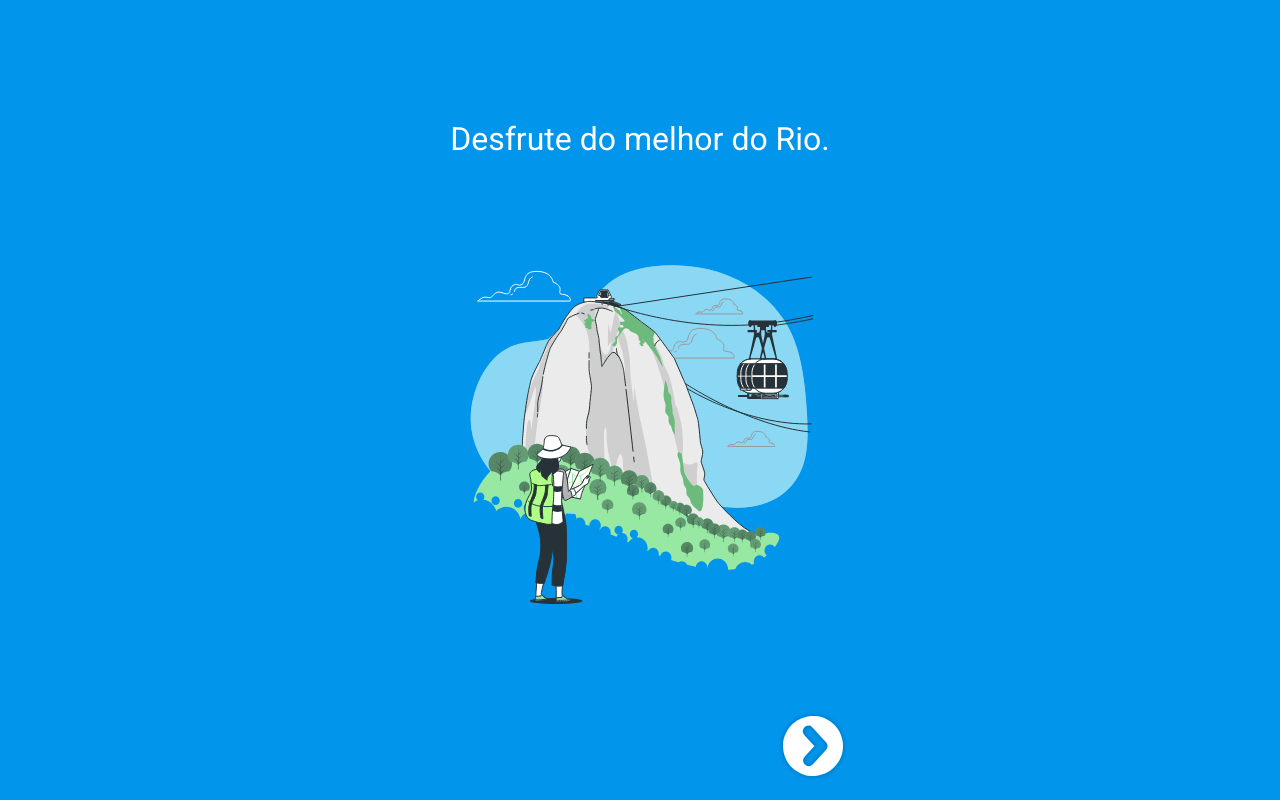
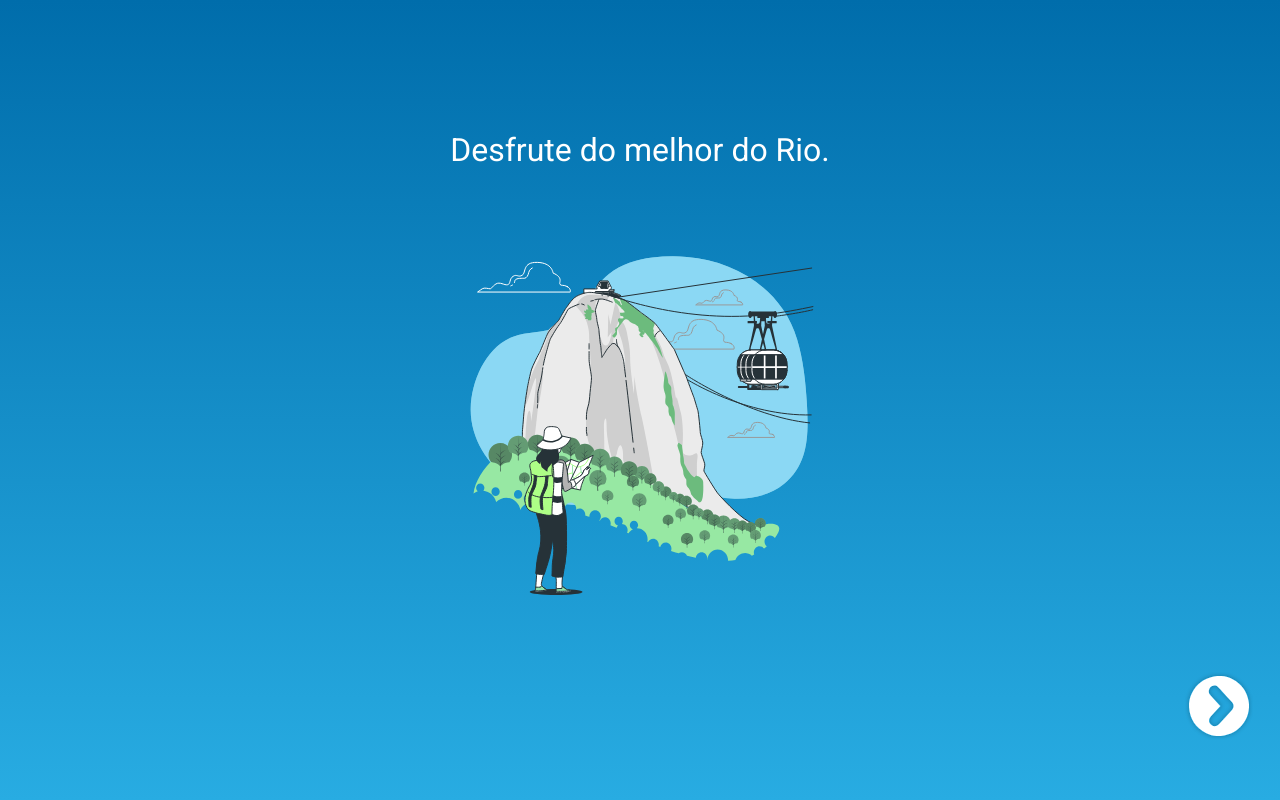
Before and after one commit to LucasAlbuquerque04/guia-rio-project, a plain HTML site: page index.html in a window 1280 px wide. Drawn offline with nearby package versions, Linux system fonts and the light colour scheme.

Commit message:
Refazendo o projeto

```diff
--- a/entrar.css
+++ /dev/null
@@ -1,79 +0,0 @@
-
-#logo {
-  height: 174px;
-  margin-bottom: 80px;
-  filter: drop-shadow(0px 4px 4px rgba(0, 0, 0, 0.35));
-  transition-duration: 0.3s;
-
-}
-
-.button_login {
-  width: 100%;
-  display: flex;
-  flex-direction: row;
-  justify-content: center;
-  align-items: center;
-  font-style: normal;
-  font-weight: 600;
-  font-size: 16px;
-  line-height: 19px;
-  padding: 16px 135px;
-  border: none;
-  background: #FFFFFF;
-  border-radius: 24px;
-  filter: drop-shadow(0px 4px 4px rgba(0, 0, 0, 0.35));
-  transition-duration: 0.3s;
-}
-
-.button_login:hover {
-  cursor: pointer;
-  background-color: #d5ebf7;
-}
-
-.button_register {
-  width: 100%;
-  display: flex;
-  flex-direction: row;
-  justify-content: center;
-  align-items: center;
-  font-style: normal;
-  font-weight: 600;
-  font-size: 16px;
-  line-height: 19px;
-  padding: 16px 111px;
-  margin-top: 12px;
-  background-color: rgba(0, 255, 255, 0);
-  color: #ffffff;
-  border: 1px solid #ffffff;
-  border-radius: 24px;
-  transition-duration: 0.3s;
-
-}
-
-.button_register:hover {
-  cursor: pointer;
-  background-color: #028cdb;
-}
-
-.continue  {
-  text-align: center;
-  font-style: normal;
-  font-weight: 300;
-  font-size: 16px;
-  line-height: 19px;
-  position:absolute;
-  bottom:0%;
-  left:0%;
-  right:0%;
-  margin-bottom: 60px;
-  transition-duration: 0.3s;
-}
-
-a {
-  font-style: normal;
-  font-weight: 300;
-  font-size: 16px;
-  line-height: 19px;
-  color: #FFFFFF;
-  transition-duration: 0.3s;
-}
--- a/global.css
+++ /dev/null
@@ -1,29 +0,0 @@
-@import url('https://fonts.googleapis.com/css2?family=Roboto:ital,wght@0,100;0,300;0,400;0,500;0,700;0,900;1,100;1,300;1,400;1,500;1,700;1,900&display=swap');
-
-* {
-  font-family: 'Roboto', sans-serif;
-  margin: 0;
-  padding: 0;
-  box-sizing: border-box;
-}
-
-body {
-  display: flex;
-  justify-content: center;
-  width: 100%;
-  height: 100vh;
-  background-color: #0195eb;
-}
-
-.container {
-  display: flex;
-  align-items: center;
-}
-
-.content {
-  display: flex;
-  flex-direction: column;
-  color: #f8fafc;
-  background-color: #0195eb;
-  border-radius: 2px;
-}
--- a/index.html
+++ b/index.html
@@ -1,33 +1,23 @@
 <!DOCTYPE html>
-<html lang="pt-br">
-
+<html lang="pt-BR">
 <head>
   <meta charset="UTF-8">
   <meta http-equiv="X-UA-Compatible" content="IE=edge">
   <meta name="viewport" content="width=device-width, initial-scale=1.0">
-  <title>Desfrute do melhor do RIO</title>
-  <link rel="stylesheet" href="https://cdnjs.cloudflare.com/ajax/libs/normalize/8.0.1/normalize.min.css"
-    integrity="sha512-NhSC1YmyruXifcj/KFRWoC561YpHpc5Jtzgvbuzx5VozKpWvQ+4nXhPdFgmx8xqexRcpAglTj9sIBWINXa8x5w=="
-    crossorigin="anonymous" referrerpolicy="no-referrer" />
-  <link rel="stylesheet" href="global.css">
-  <link rel="stylesheet" href="tela_inicial.css">
-
+  <link rel="stylesheet" href="style.css">
+  <title>Guia Rio</title>
 </head>
-
 <body>
-  <main class="container"></main>
-  <section class="content">
-    <h1 id="title">
-      Desfrute do melhor do Rio.
-    </h1>
-    <picture id="illustration">
-      <img src="imagens/Ilustração.svg" alt="ilustração-pão-de-açú car">
-    </picture>
-    <picture id="button">
-      <a href="entrar.html"><img src="imagens/botão.svg" alt="botão_entrar"></a>
-    </picture>
-  </section>
-  </div>
+  <header>
+    <h1>Desfrute do melhor do Rio.</h1>
+  </header>
+  <main>
+    <div class="ilustracao">
+      <img src="imagens/Ilustração.svg" alt="Ilustração">
+    </div>
+  </main>
+    <div class="button">
+      <img src="imagens/botão.svg" alt="botao">
+    </div>
 </body>
-
 </html>
--- /dev/null
+++ b/style.css
@@ -0,0 +1,73 @@
+@import url('https://fonts.googleapis.com/css2?family=Roboto:ital,wght@0,100;0,300;0,400;0,500;0,700;0,900;1,100;1,300;1,400;1,500;1,700;1,900&display=swap');
+
+* {
+  margin: 0;
+  padding: 0;
+  box-sizing: border-box;
+  position: relative;
+  border: none;
+
+
+
+}
+
+html {
+  background: linear-gradient(180deg, #28ACE2 0%,#006DAB  100%);
+
+}
+
+html, body {
+  height: 100%;
+
+}
+
+body {
+  font-family: 'Roboto', sans-serif;
+  background: linear-gradient(180deg, #006DAB 0%, #28ACE2 100%) center no-repeat;
+
+
+}
+
+@media only screen and (max-width: 375px) {
+  html {
+    background: linear-gradient(180deg, #28ACE2 0%,#006DAB  100%);
+  }
+}
+
+
+
+h1 {
+  font-style: normal;
+  font-weight: 400;
+  font-size: 2rem;
+  line-height: 38px;
+  text-align: center;
+  color: #FFFFFF;
+  padding-top: 131px;
+  padding-left: 44px;
+  padding-right: 44px;
+}
+
+.ilustracao {
+  margin-top: 76px;
+  text-align: center;
+}
+
+.button {
+  display: flex;
+  justify-content: end;
+  right: 27px;
+  top: 61px;
+  bottom: 45px;
+  padding-bottom: 18px;
+}
+
+.button {
+  border: none;
+  cursor: pointer;
+  transition: all 0.1s ease-in-out;
+}
+
+.button:active {
+  transform: translateX(5px);
+}
--- a/tela_inicial.css
+++ /dev/null
@@ -1,43 +0,0 @@
-
-.content {
-  display: flex;
-  flex-direction: column;
-  gap: 6rem;
-
-  color: #f8fafc;
-  background-color: #0195eb;
-  border-radius: 2px;
-}
-
-
-#title {
-  position: relative;
-  margin: 120px 44px 0px 44px;
-  text-align: center;
-  font-style: normal;
-  font-weight: 400;
-  font-size: 32px;
-  line-height: 38px;
-  color: #FFFFFF;
-
-}
-
-#illustration {
-  display: flex;
-  justify-content: center;
-
-}
-
-#button {
-  display: flex;
-  justify-content: end;
-  margin-right: 27px;
-
-
-
-}
-
-#button:hover {
-  cursor: pointer;
-
-}
```
Also changed, not shown: entrar.html (deleted, +0 -30 lines), imagens/Fundo.svg (added).
